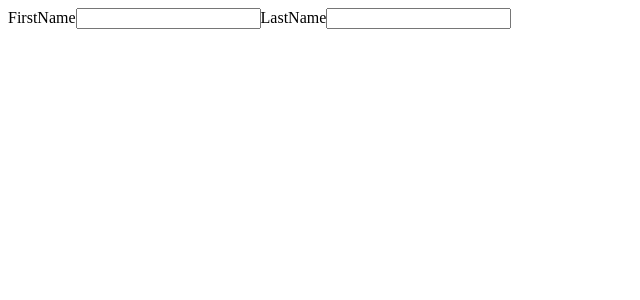
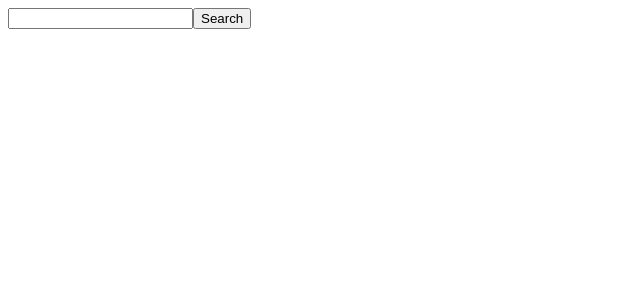
Before and after one commit to gmurad97/React-Practice, a React (Create React App) app: page / in a window 1280 px wide. Shown: the top 300 px of the page, without its empty margins (0-640 px from the left). Built offline with nearby package versions, Linux system fonts and the light colour scheme.

Commit message:
forms view

```diff
--- a/src/components/hookPractice/HookPractice.jsx
+++ b/src/components/hookPractice/HookPractice.jsx
@@ -1,18 +1,42 @@
 import { Suspense, useEffect, useId, useState } from "react";
 
 const HookPractice = () => {
-    const id = useId();
+    /* const id = useId();
 
-    console.log(process.env.REACT_APP_API_TOKEN);
+    console.log(process.env.REACT_APP_API_TOKEN); */
+
+
+    function search(formData) {
+        formData.preventDefault();
+        console.log(formData);
+    }
 
     return (
         <div className="hookPractice">
+            <form /* experimental action={search} */ onSubmit={search}>
+                <input name="query" />
+                <button type="submit">Search</button>
+            </form>
 
-            <label htmlFor={id + "firstName"}>FirstName</label>
+
+            {/*             <style>
+                {`textarea{background-color:blue;}`}
+            </style>
+
+            <select name="backend_name" id="persons" defaultValue={[2, 3]} multiple={true}>
+                <option value="1">Alex</option>
+                <option value="2">Vladimir</option>
+                <option value="3">Murad</option>
+            </select>
+
+            <textarea name="" id="" value={"test-example"} />
+            <progress value={0.32} /> */}
+
+            {/*             <label htmlFor={id + "firstName"}>FirstName</label>
             <input type="text" id={id + "firstName"} />
 
             <label htmlFor={id + "lastName"}>LastName</label>
-            <input type="text" id={id + "lastName"} />
+            <input type="text" id={id + "lastName"} /> */}
         </div>
     );
 }
```
